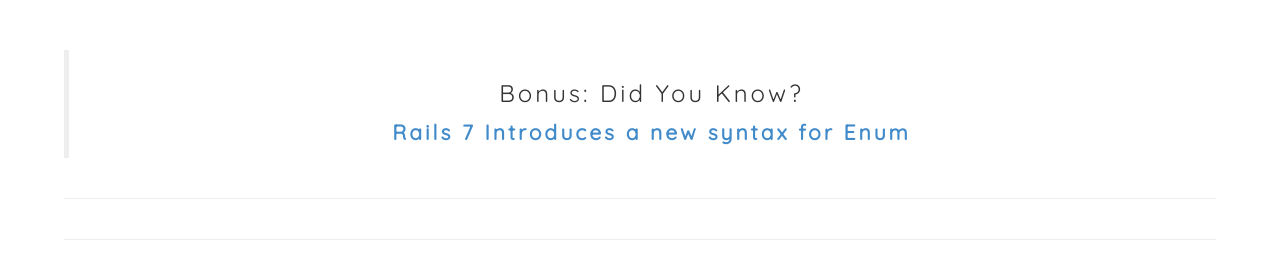
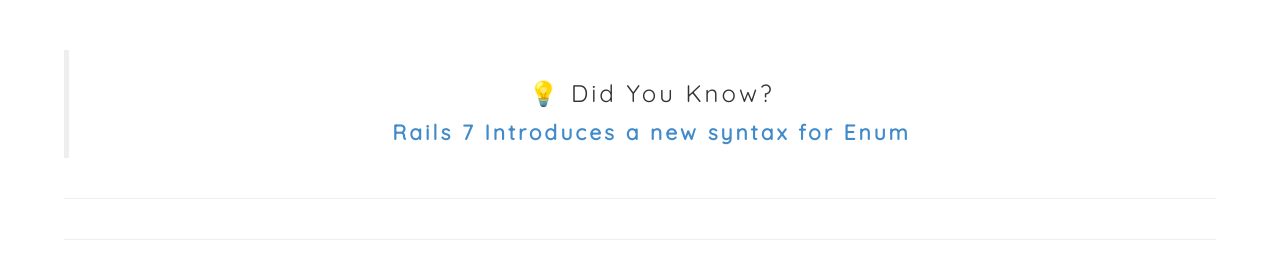
Before and after one commit to abhikanojia/abhikanojia.github.io, a Jekyll site: the page built from _posts/rails-7/2024-02-12-rails-7-prevents-using-dangerous-names-as-columns.md, in a window 1280 px wide. Shown: the part 1282-1552 px from the top of the page. Built offline with Jekyll 4.4.1, drawn with Linux system fonts in a browser that asks for light colours.

```diff
--- a/_posts/rails-7/2024-02-12-rails-7-prevents-using-dangerous-names-as-columns.md
+++ b/_posts/rails-7/2024-02-12-rails-7-prevents-using-dangerous-names-as-columns.md
@@ -56,5 +56,5 @@
 <br/>
 
 >
-> ### Bonus: Did You Know?
+> ### 💡 Did You Know?
 > <base target="_blank"> [Rails 7 Introduces a new syntax for Enum](/rails/2024/02/04/rails-7-adds-new-enum-syntax.html)
```
